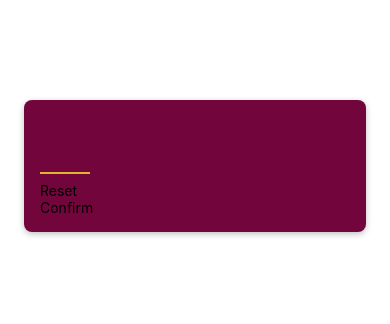
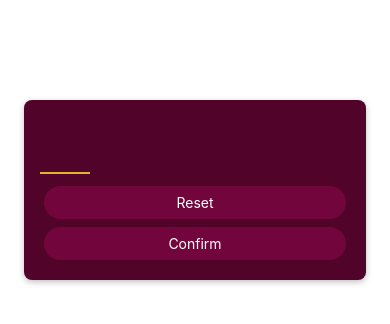
Before and after one commit to Hendre1995/ReactNativeGame, a React Native app: screen / in a window 390 px wide. Shown: the top 324 px of the page. Built offline with nearby package versions, Linux system fonts and the light colour scheme.

Commit message:
button styling completed

```diff
--- a/components/PrimaryButton.js
+++ b/components/PrimaryButton.js
@@ -1,10 +1,45 @@
-import { Text, View } from "react-native";
+import { Text, View, Pressable, StyleSheet } from "react-native";
 
 function PrimaryButton(props) {
+  function pressHandler() {
+    console.log("pressed!!!");
+  }
   return (
-    <View>
-      <Text>{props.children}</Text>
+    <View style={styles.outerContainer}>
+      <Pressable
+        style={({ pressed }) =>
+          pressed
+            ? [styles.innerContainer, styles.pressed]
+            : styles.innerContainer
+        }
+        onPress={pressHandler}
+        android_ripple={{ color: "#32063c" }}
+      >
+        <Text style={styles.buttonText}>{props.children}</Text>
+      </Pressable>
     </View>
   );
 }
+
+const styles = StyleSheet.create({
+  outerContainer: {
+    borderRadius: 28,
+
+    margin: 4,
+    overflow: "hidden",
+  },
+  innerContainer: {
+    backgroundColor: "#72063c",
+    paddingHorizontal: 16,
+    paddingVertical: 8,
+    elevation: 2,
+  },
+  buttonText: {
+    color: "white",
+    textAlign: "center",
+  },
+  pressed: {
+    opacity: 0.75,
+  },
+});
 export default PrimaryButton;
--- a/screens/StartGameScreen.js
+++ b/screens/StartGameScreen.js
@@ -18,7 +18,7 @@ const styles = StyleSheet.create({
     marginTop: 100,
     marginHorizontal: 24,
     padding: 16,
-    backgroundColor: "#72063c",
+    backgroundColor: "#52032a",
     borderRadius: 8,
     elevation: 4,
     shadowColor: "black",
```
